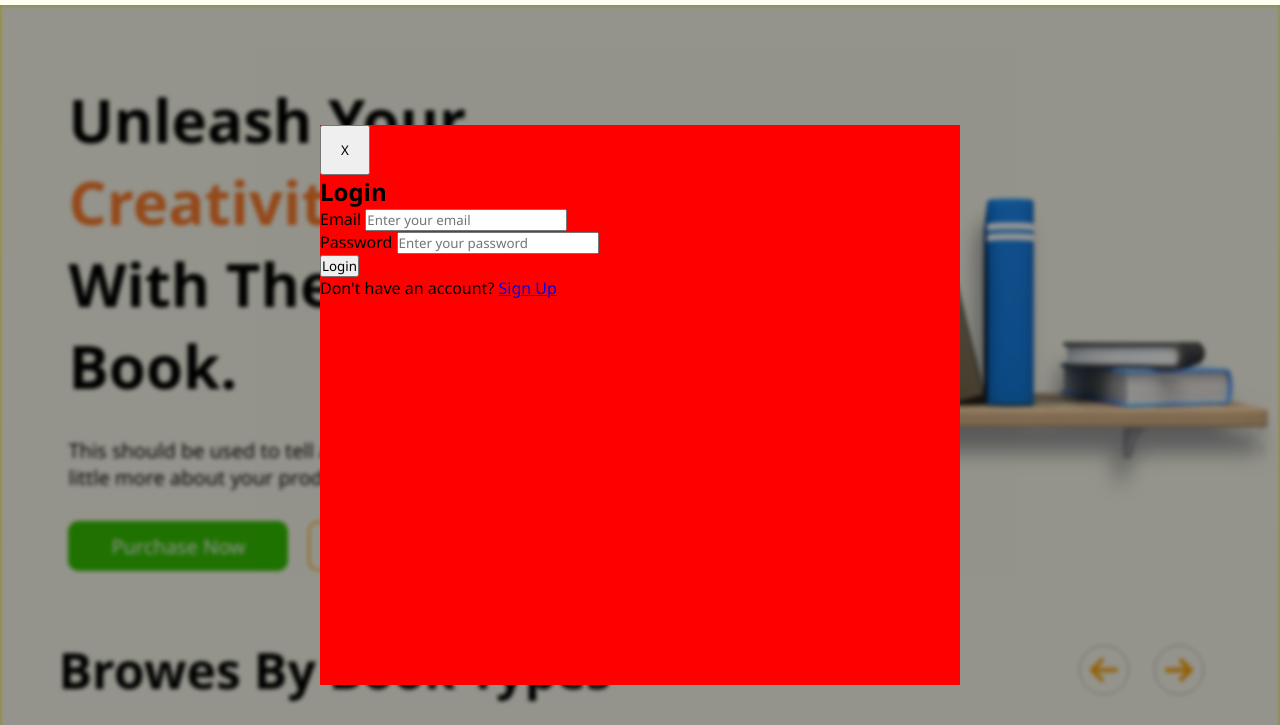
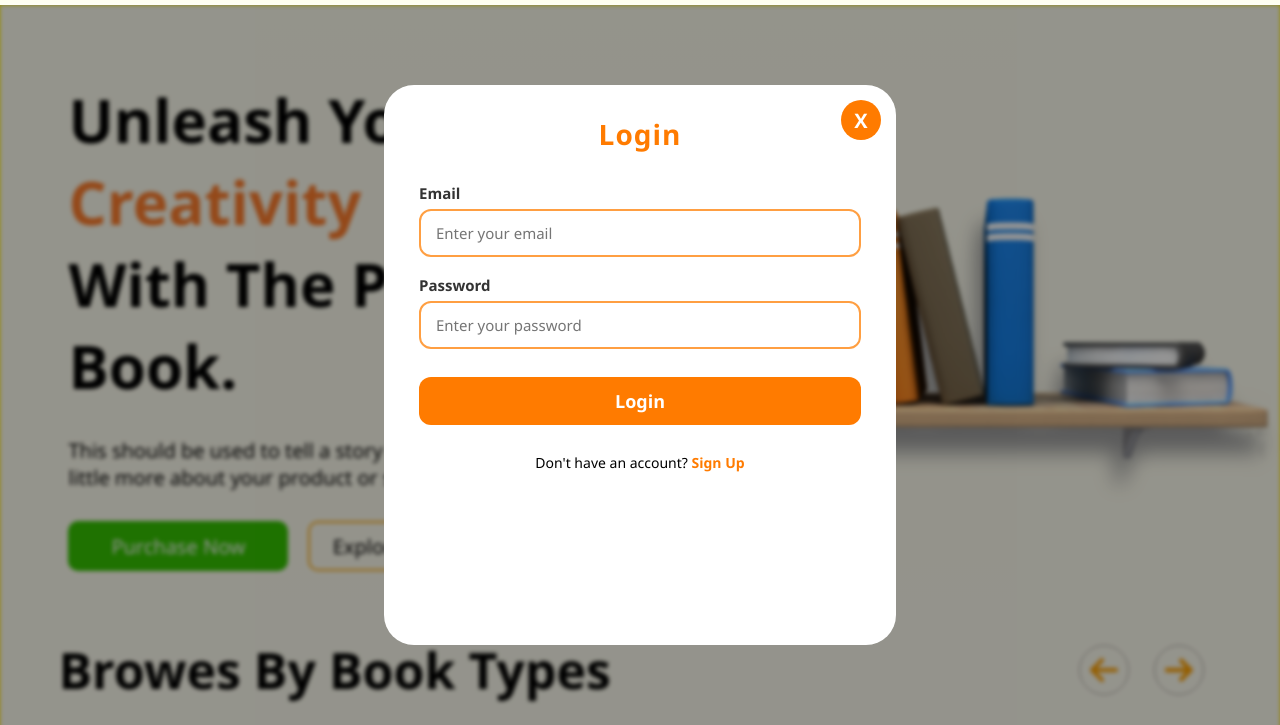
Before and after one commit to The-Vipi14/Book-selling-website, a plain HTML site: page index.html in a window 1280 px wide. Both pictures are taken after a click on the button "login". Shown: the part 75-800 px from the top of the page. Drawn offline with Linux system fonts and the light colour scheme.

Commit message:
login page updated

```diff
--- a/index.html
+++ b/index.html
@@ -10,6 +10,128 @@
     <link rel="stylesheet" href="./styles/popularBooks.css">
     <link rel="stylesheet" href="./styles/responsive.css">
 </head>
+<style>
+    /* -------------------------
+   LOGIN + SIGNUP POPUP UI
+-------------------------- */
+
+/* Close button */
+#cut-btn {
+  position: absolute;
+  top: 15px;
+  right: 15px;
+  height: 40px !important;
+  width: 40px !important;
+  border: none;
+  background: #ff7b00;
+  color: white;
+  font-size: 20px;
+  font-weight: bold;
+  border-radius: 50%;
+  cursor: pointer;
+  transition: 0.3s;
+}
+
+#cut-btn:hover {
+  background: #ff5400;
+}
+
+
+/* Titles */
+.login-title,
+.signup-title {
+  text-align: center;
+  font-size: 28px;
+  font-weight: 800;
+  color: #ff7b00;
+  margin-top: 30px;
+  margin-bottom: 20px;
+  letter-spacing: 1px;
+}
+
+/* Forms layout */
+.login-form,
+.signup-form {
+  display: flex;
+  flex-direction: column;
+  gap: 18px;
+  padding: 10px 35px;
+}
+
+/* Input box */
+.input-box {
+  display: flex;
+  flex-direction: column;
+  gap: 6px;
+}
+
+.input-box label {
+  font-size: 15px;
+  color: #333;
+  font-weight: 600;
+}
+
+.input-box input {
+  padding: 12px 15px;
+  border: 2px solid #ff9f42;
+  border-radius: 12px;
+  font-size: 15px;
+  outline: none;
+  transition: 0.25s ease;
+}
+
+.input-box input:focus {
+  border-color: #ff7b00;
+  background: #fff5e9;
+}
+
+/* Buttons (Login & Signup) */
+.login-btn,
+.signup-btn {
+  background: #ff7b00;
+  color: white;
+  padding: 12px 0;
+  border: none;
+  border-radius: 12px;
+  font-size: 18px;
+  cursor: pointer;
+  transition: 0.3s;
+  font-weight: 700;
+  margin-top: 10px;
+}
+
+.login-btn:hover,
+.signup-btn:hover {
+  background: #ff5400;
+}
+
+/* Switch between login & signup */
+.switch-text {
+  text-align: center;
+  margin-top: 10px;
+  font-size: 14px;
+}
+
+.switch-text span {
+  color: #ff7b00;
+  font-weight: 700;
+  cursor: pointer;
+  transition: 0.3s;
+}
+
+.switch-text span:hover {
+  text-decoration: underline;
+}
+
+/* Smooth transition when switching */
+.login-form,
+.signup-form,
+.login-title,
+.signup-title {
+  transition: opacity 0.3s ease;
+}
+
+</style>
 
 <body>
     <nav>
@@ -49,7 +171,7 @@
             <button onclick="loginPageCut()" id="cut-btn" style="height: 50px; width: 50px;">X</button>
 
         </div> -->
-        <div class="login-popup">
+        <!-- <div class="login-popup">
 
             <button onclick="loginPageCut()" id="cut-btn" style="height: 50px; width: 50px;">X</button>
 
@@ -101,7 +223,67 @@
             </form>
 
 
+        </div> -->
+<div class="login-popup">
+
+    <!-- Close Button -->
+    <button onclick="loginPageCut()" id="cut-btn" class="cut-btn">X</button>
+
+    <!-- LOGIN SECTION -->
+    <h2 class="login-title">Login</h2>
+
+    <form class="login-form">
+
+        <div class="input-box">
+            <label>Email</label>
+            <input type="email" placeholder="Enter your email">
         </div>
+
+        <div class="input-box">
+            <label>Password</label>
+            <input type="password" placeholder="Enter your password">
+        </div>
+
+        <button type="button" class="login-btn">Login</button>
+
+        <p class="switch-text">
+            Don't have an account?
+            <span id="show-signup">Sign Up</span>
+        </p>
+
+    </form>
+
+
+    <!-- SIGNUP SECTION -->
+    <h2 class="signup-title" style="display:none;">Sign Up</h2>
+
+    <form class="signup-form" style="display:none;">
+
+        <div class="input-box">
+            <label>Full Name</label>
+            <input type="text" placeholder="Enter your full name">
+        </div>
+
+        <div class="input-box">
+            <label>Email</label>
+            <input type="email" placeholder="Enter your email">
+        </div>
+
+        <div class="input-box">
+            <label>Password</label>
+            <input type="password" placeholder="Create password">
+        </div>
+
+        <button type="button" class="signup-btn">Create Account</button>
+
+        <p class="switch-text">
+            Already have an account?
+            <span id="show-login">Login</span>
+        </p>
+
+    </form>
+
+</div>
 
     </div>
     <div class="body-proxy">
--- a/styles/style.css
+++ b/styles/style.css
@@ -147,12 +147,13 @@ nav {
 }
 .login-popup {
   position: absolute;
-  top: 50%;
+  top: 45%;
   left: 50%;
   transform: translate(-50%, -50%);
   height: 70vmin;
-  width: 50%;
-  background-color: red;
+  width: 40%;
+  background-color: rgb(255, 255, 255);
+  border-radius: 30px;
 }
 
 #unleash-books-box {
```
